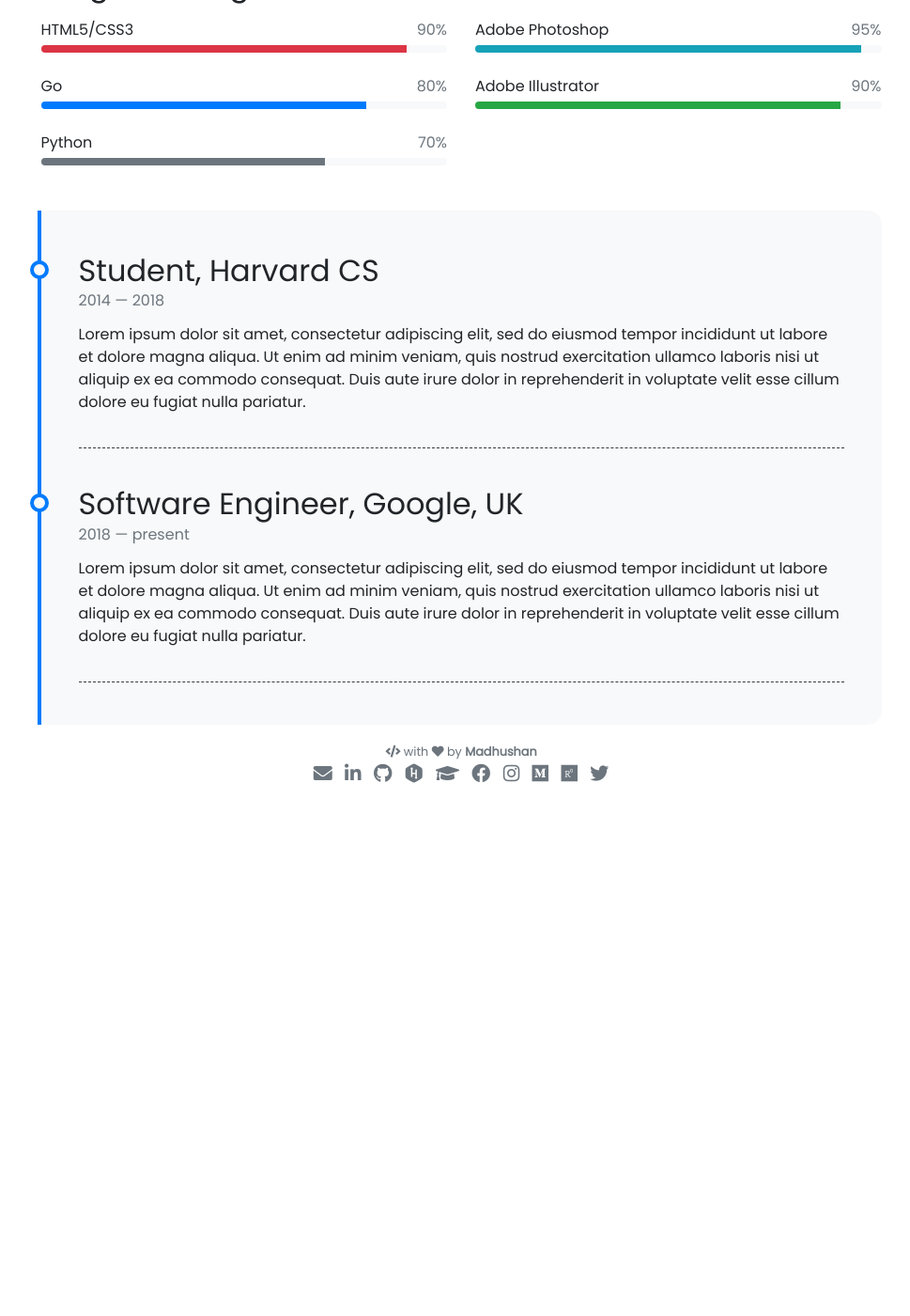
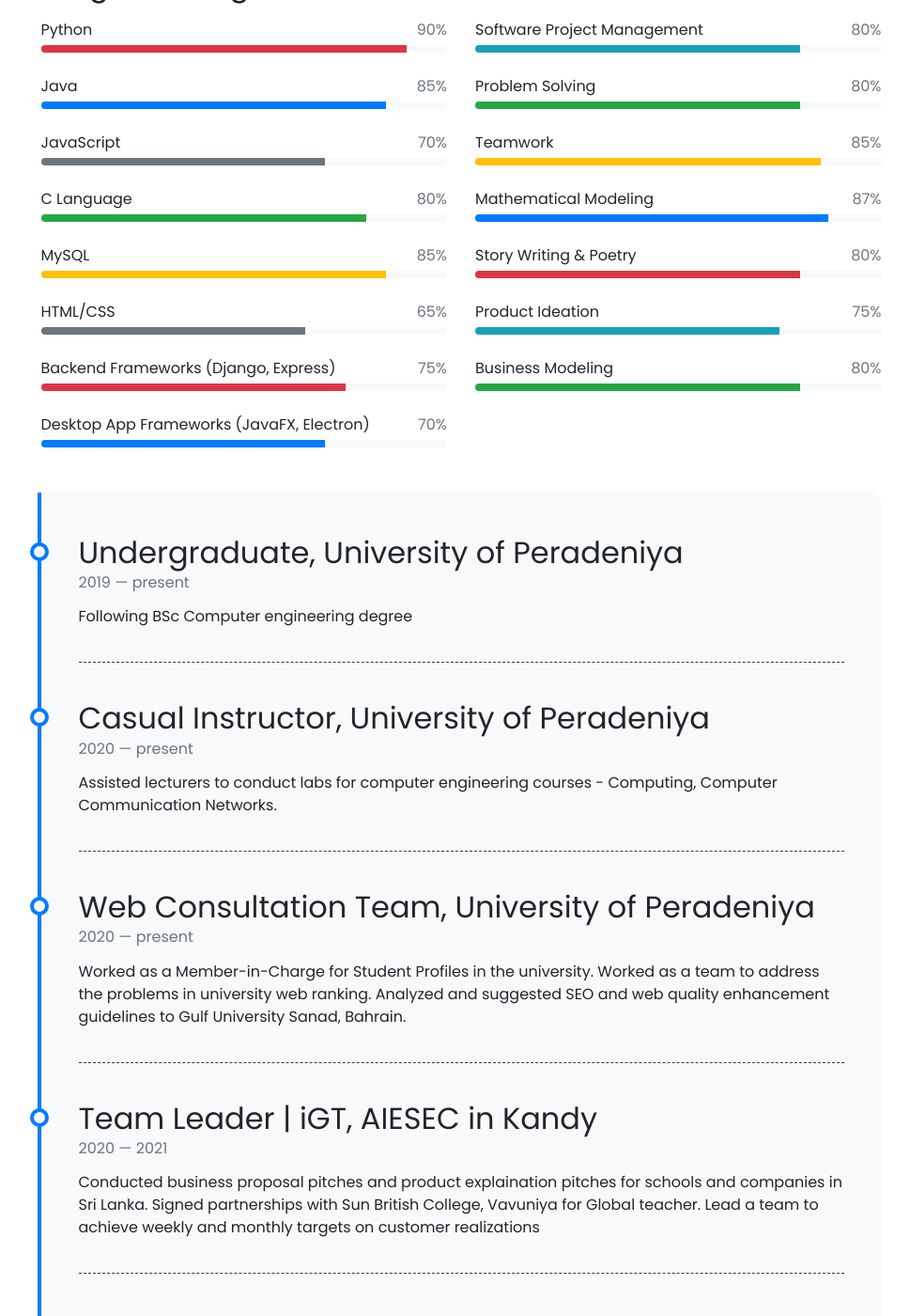
Before and after one commit to DrMadhushan/DrMadhushan.github.io, a Jekyll site: the page built from pages/about.md, in a window 1280 px wide and 1400 px high, scrolled down 645 px. Shown: the whole window at 94% size, without its empty margins (149-1118 px from the left). Built offline with Jekyll 4.4.1, drawn with Linux system fonts in a browser that asks for light colours; nearby versions of some CDN libraries; emoji names are drawn with the system emoji font; before the commit the page ends 1498 px from its top, so only the background shows below that; some of the changed text lies outside the part shown.

Commit message:
update skills and timeline

```diff
--- a/_data/other-skills.yml
+++ b/_data/other-skills.yml
@@ -1,7 +1,27 @@
-- name: Adobe Photoshop
-  percentage: 95
+- name: Software Project Management
+  percentage: 80
   color: info
 
-- name: Adobe Illustrator
-  percentage: 90
+- name: Problem Solving
+  percentage: 80
   color: success
+
+- name: Teamwork
+  percentage: 85
+  color: warning
+
+- name: Mathematical Modeling
+  percentage: 87
+  color: primary
+
+- name: Story Writing & Poetry
+  percentage: 80
+  color: danger
+
+- name: Product Ideation
+  percentage: 75
+  color: info
+
+- name: Business Modeling
+  percentage: 80
+  color: success
--- a/_data/programming-skills.yml
+++ b/_data/programming-skills.yml
@@ -1,11 +1,31 @@
-- name: HTML5/CSS3
+- name: Python
   percentage: 90
   color: danger
 
-- name: Go
-  percentage: 80
+- name: Java
+  percentage: 85
   color:
 
-- name: Python
+- name: JavaScript
   percentage: 70
   color: secondary
+
+- name: C Language
+  percentage: 80
+  color: success
+
+- name: MySQL
+  percentage: 85
+  color: warning
+
+- name: HTML/CSS
+  percentage: 65
+  color: secondary
+
+- name: Backend Frameworks (Django, Express)
+  percentage: 75
+  color: danger
+
+- name: Desktop App Frameworks (JavaFX, Electron)
+  percentage: 70
+  color: primary
--- a/_data/timeline.yml
+++ b/_data/timeline.yml
@@ -1,17 +1,33 @@
-- title: Student, Harvard CS
-  from: 2014
+- title: Undergraduate, University of Peradeniya
+  from: 2019
+  to: present
+  description: Following BSc Computer engineering degree
+
+- title: Casual Instructor, University of Peradeniya
+  from: 2020
+  to: present
+  description:
+    Assisted lecturers to conduct labs for computer engineering courses -
+    Computing, Computer Communication Networks.
+
+- title: Web Consultation Team, University of Peradeniya
+  from: 2020
+  to: present
+  description:
+    Worked as a Member-in-Charge for Student Profiles in the university. Worked as a team to address the problems in university web ranking.
+    Analyzed and suggested SEO and web quality enhancement guidelines to Gulf University Sanad, Bahrain.
+
+- title: Team Leader | iGT, AIESEC in Kandy
+  from: 2020
+  to: 2021
+  description:
+    Conducted business proposal pitches and product explaination pitches for schools and companies in Sri Lanka.
+    Signed partnerships with Sun British College, Vavuniya for Global teacher.
+    Lead a team to achieve weekly and monthly targets on customer realizations
+
+- title: Food Service Distributor, DSP Kandy Marketing
+  from: 2017
   to: 2018
-  description: Lorem ipsum dolor sit amet, consectetur adipiscing elit,
-               sed do eiusmod tempor incididunt ut labore et dolore magna aliqua.
-               Ut enim ad minim veniam, quis nostrud exercitation ullamco laboris
-               nisi ut aliquip ex ea commodo consequat. Duis aute irure dolor in
-               reprehenderit in voluptate velit esse cillum dolore eu fugiat nulla pariatur.
-
-- title: Software Engineer, Google, UK
-  from: 2018
-  to: present
-  description: Lorem ipsum dolor sit amet, consectetur adipiscing elit,
-               sed do eiusmod tempor incididunt ut labore et dolore magna aliqua.
-               Ut enim ad minim veniam, quis nostrud exercitation ullamco laboris
-               nisi ut aliquip ex ea commodo consequat. Duis aute irure dolor in
-               reprehenderit in voluptate velit esse cillum dolore eu fugiat nulla pariatur.
+  description:
+    Assisted as a service distributor for a range of products of C.W. Mackie PLC
+    Interacted with multiple layers of customer hierarchy in hospitality system in Sri Lanka
--- a/_includes/landing.html
+++ b/_includes/landing.html
@@ -10,7 +10,7 @@
     </div>
 
     <div id="container" class="my-2 mb-3">
-      <a href="{{ site.author.resume }}" class="btn btn-sm btn-primary">View resume</a>
+      <a href="{{ site.author.resume }}" class="btn btn-info">View resume</a>
     </div>
 
     <p class="text-muted wow animated slideInUp" data-wow-delay=".15s">{{ site.description }}</p>
--- a/_sass/_theme-dark.scss
+++ b/_sass/_theme-dark.scss
@@ -82,3 +82,5 @@ $dark-900: #17191a;
     background-color: $dark-900;
   }
 }
+
+//==================================================
```
Also changed, not shown: readme.md (line endings or trailing spaces), 3 other files.
